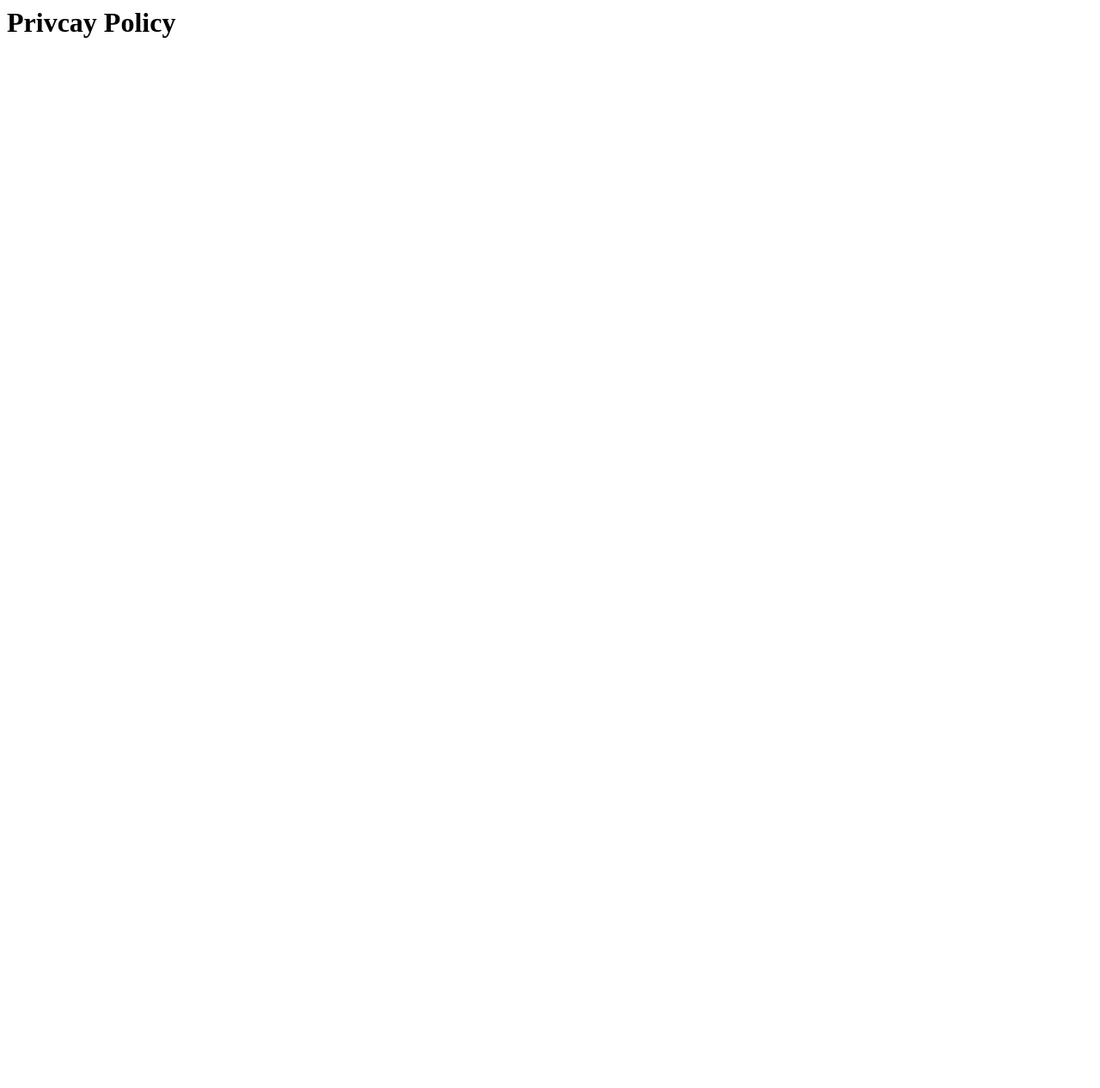
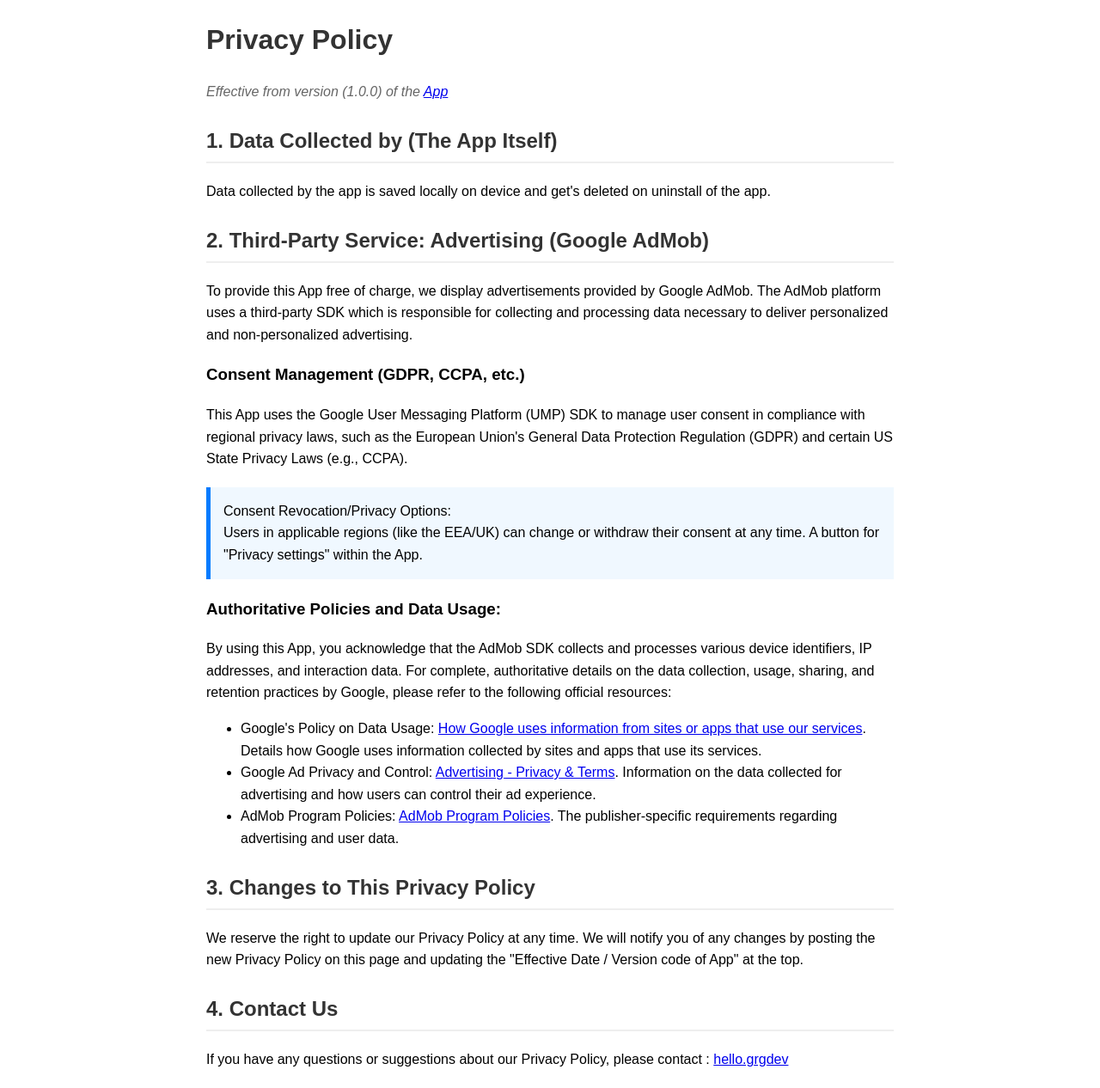
Before and after one commit to grg-dev-playstore/grg-dev-playstore.github.io, a plain HTML site: page project-one/pp.html in a window 1280 px wide. Shown: the whole page at 86% size. Before the commit the page ends 800 px from the top, so only its background shows below. Drawn offline with Linux system fonts and the light colour scheme.

Commit message:
Update pp.html

```diff
--- a/project-one/pp.html
+++ b/project-one/pp.html
@@ -1 +1,60 @@
-<h1>Privcay Policy</h1>
+<!DOCTYPE html>
+<html lang="en">
+<head>
+    <meta charset="UTF-8">
+    <meta name="viewport" content="width=device-width, initial-scale=1.0">
+    <title>Privacy Policy for "App"</title>
+    <style>
+        body { font-family: Arial, sans-serif; line-height: 1.6; margin: 20px; max-width: 800px; margin-left: auto; margin-right: auto; }
+        h1, h2 { color: #333; }
+        h2 { border-bottom: 2px solid #eee; padding-bottom: 5px; margin-top: 25px; }
+        p, ul { margin-bottom: 15px; }
+        .update-date { font-style: italic; color: #666; }
+        .callout { background-color: #f0f8ff; border-left: 5px solid #007bff; padding: 15px; margin: 20px 0; }
+    </style>
+</head>
+<body>
+
+    <h1>Privacy Policy</h1>
+    <p class="update-date">Effective from version (1.0.0) of the <a href="https://play.google.com/store/apps/details?id=com.grgdev.project.one" target="_blank">App</a></p>
+
+    <h2>1. Data Collected by (The App Itself)</h2>
+    <p>Data collected by the app is saved locally on device and get's deleted on uninstall of the app.</p>
+
+    <h2>2. Third-Party Service: Advertising (Google AdMob)</h2>
+
+    <p>To provide this App free of charge, we display advertisements provided by Google AdMob. The AdMob platform uses a third-party SDK which is responsible for collecting and processing data necessary to deliver personalized and non-personalized advertising.</p>
+
+    <h3>Consent Management (GDPR, CCPA, etc.)</h3>
+    <p>This App uses the Google User Messaging Platform (UMP) SDK to manage user consent in compliance with regional privacy laws, such as the European Union's General Data Protection Regulation (GDPR) and certain US State Privacy Laws (e.g., CCPA).</p>
+
+    <div class="callout">
+        Consent Revocation/Privacy Options:<br>
+        Users in applicable regions (like the EEA/UK) can change or withdraw their consent at any time. A button for "Privacy settings" within the App.
+    </div>
+
+    <h3>Authoritative Policies and Data Usage:</h3>
+
+    <p>By using this App, you acknowledge that the AdMob SDK collects and processes various device identifiers, IP addresses, and interaction data. For complete, authoritative details on the data collection, usage, sharing, and retention practices by Google, please refer to the following official resources:</p>
+
+    <ul>
+        <li>
+            Google's Policy on Data Usage: <a href="https://policies.google.com/technologies/partner-sites" target="_blank">How Google uses information from sites or apps that use our services</a>. Details how Google uses information collected by sites and apps that use its services.
+        </li>
+        <li>
+            Google Ad Privacy and Control: <a href="https://policies.google.com/technologies/ads" target="_blank">Advertising - Privacy & Terms</a>. Information on the data collected for advertising and how users can control their ad experience.
+        </li>
+        <li>
+            AdMob Program Policies: <a href="https://support.google.com/admob/answer/6128543" target="_blank">AdMob Program Policies</a>. The publisher-specific requirements regarding advertising and user data.
+        </li>
+    </ul>
+
+    <h2>3. Changes to This Privacy Policy</h2>
+    <p>We reserve the right to update our Privacy Policy at any time. We will notify you of any changes by posting the new Privacy Policy on this page and updating the "Effective Date / Version code of App" at the top.</p>
+
+    <h2>4. Contact Us</h2>
+    <p>If you have any questions or suggestions about our Privacy Policy, please contact : <a href="mailto:hello.grgdev@gmail.com">hello.grgdev</a><br>
+    </p>
+
+</body>
+</html>
```
